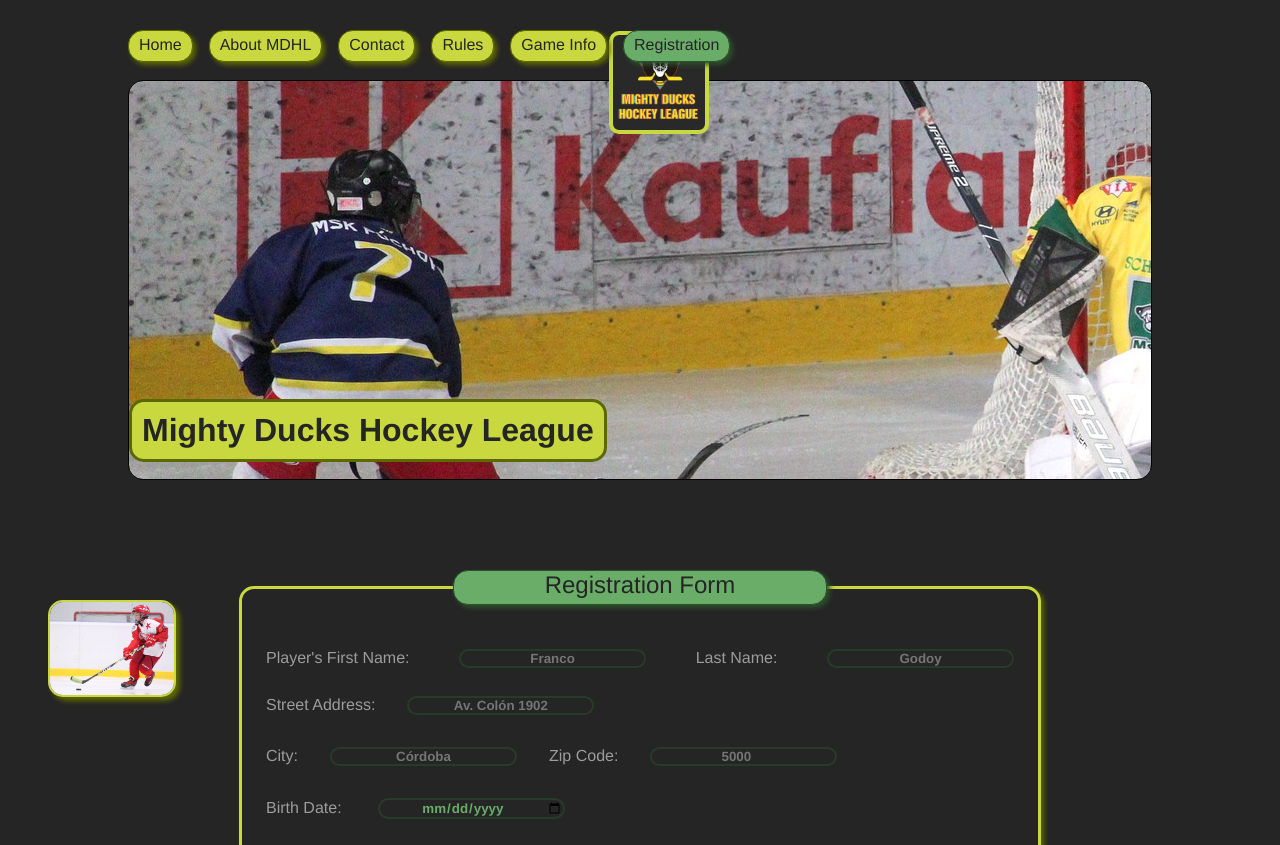
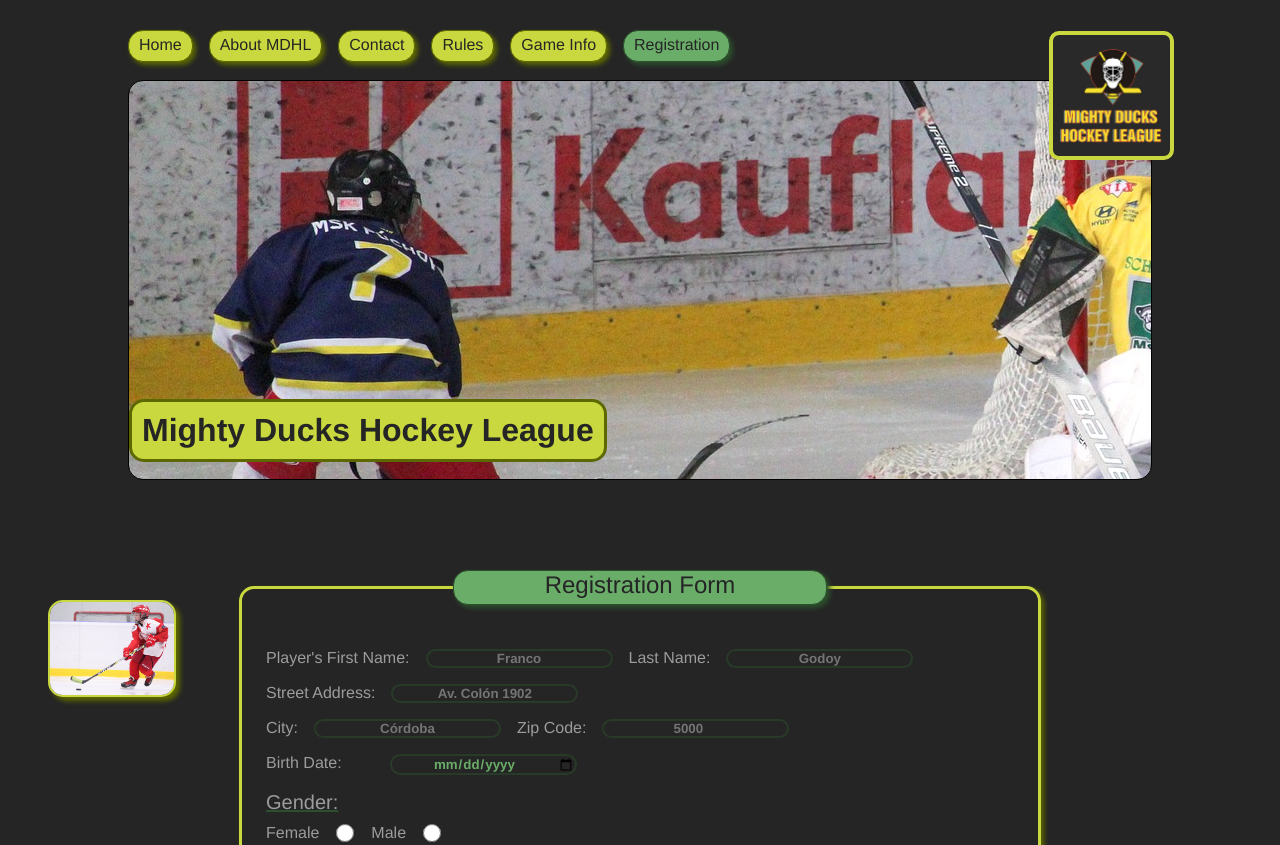
Before and after one commit to francogodoy92/MDHL_GODOY, a plain HTML site: page registration.html in a window 1280 px wide. Shown: the top 845 px of the page. Drawn offline with Linux system fonts and the light colour scheme.

Commit message:
AvancesTask4.2

```diff
--- a/Assets/Styles/stylepropio.css
+++ b/Assets/Styles/stylepropio.css
@@ -54,10 +54,10 @@ a[href="#"]{
     border: 1px solid rgb(44, 80, 44);
 }
 #logo{
-    width: 100px;
+    width: 125px;
     position: absolute;
     top: -50px;
-    left: 47%;
+    left: 90%;
     background-color: rgb(41, 41, 41);
     border-radius: 10px;
     border: 4px solid rgb(201, 216, 62);
@@ -284,10 +284,9 @@ fieldset{
     display: flex;
     flex-wrap: wrap;
     flex-direction: column;
-    gap: 2rem;
+    gap: 1rem;
 }
 .permission{
-    display: block;
     text-align: left;
     text-decoration: underline rgb(105, 173, 105);
     font-size: 20px;
@@ -296,7 +295,6 @@ input{
     color: rgb(105, 173, 105);
     border-radius: 15px;
     z-index: 0;
-
     font-weight: bold;
     text-align: center;
     width: 25%;
@@ -330,10 +328,10 @@ fieldset>fieldset{
 .primerfield{
     margin: 0;
     padding: 0;
-    height: 15px;
+    display: block;
     display: flex;
     flex-wrap: wrap;
-    justify-content: space-between;
+    justify-content: flex-start;
 }
 #birthDate{
     margin-left: 2rem;
--- a/registration.html
+++ b/registration.html
@@ -42,11 +42,11 @@
               <label for="zipCode">Zip Code:</label>
               <input type="number" name="zipCode" id="zipCode" placeholder="5000">
             </fieldset>
-            <label class="block">
+            <fieldset class="block">
               <label for="birthDate">Birth Date:</label>
       <!-- consultar para modificar el formato del selector de fecha y colocar placeholder-->
-              <input type="date" format="MM-dd-yyyy" id="birthDate" >
-            </label>
+              <input type="date" id="birthDate" >
+            </fieldset>
             <fieldset class="block">
               <legend >Gender:</legend>
               <label for="female">Female</label>
@@ -124,7 +124,7 @@
               <label for="parentSign">Parent/Guardian Signature:</label>
               <input type="text" name="parentSign" id="parentSign" placeholder="Laura Fernández">
               <label for="date">Date:</label>
-              <input type="date" format="MM-dd-yyyy" name="date" id="date">
+              <input type="date" name="date" id="date">
             </fieldset>
           </fieldset>
         </form>
```
